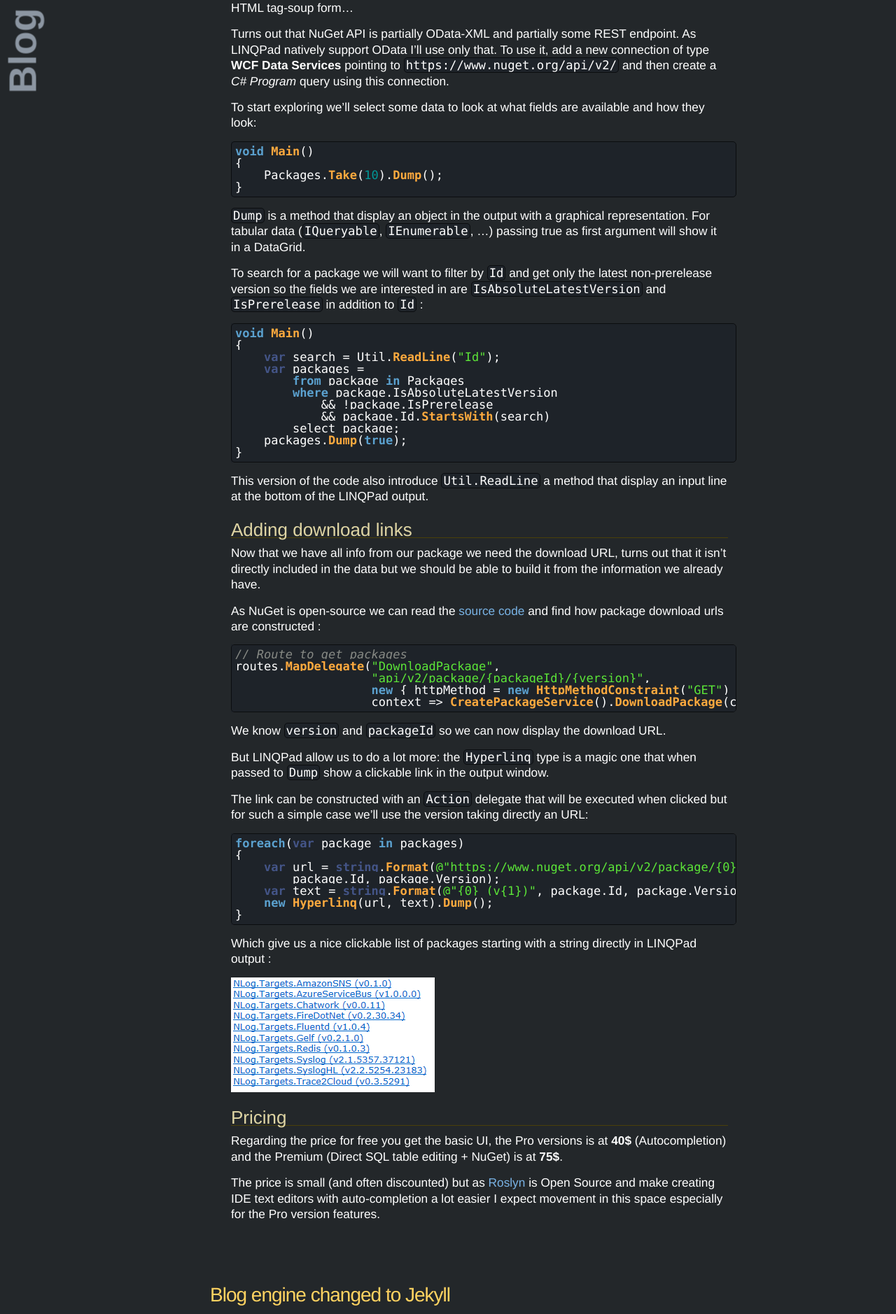
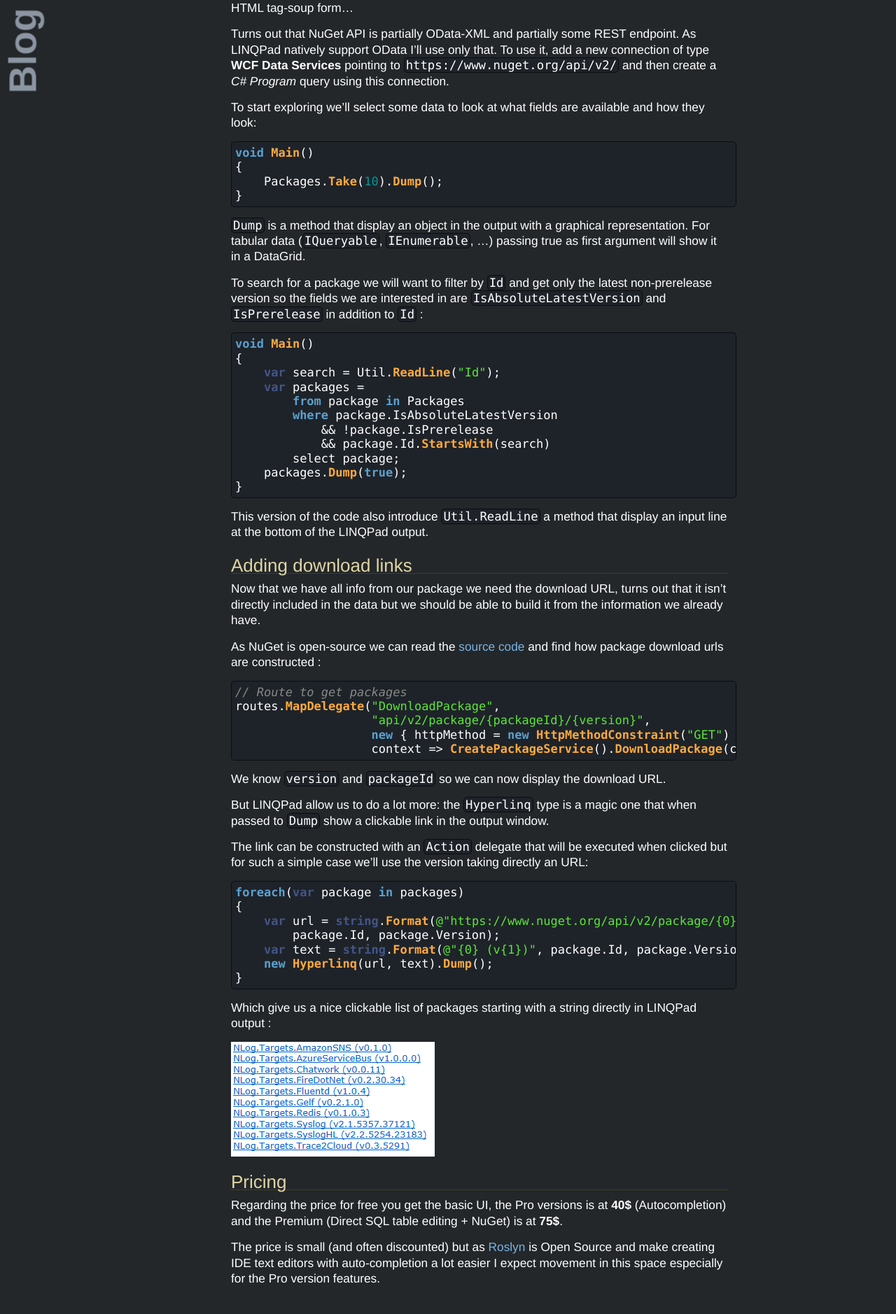
Before and after one commit to vbfox/blog, a Jekyll site: the page built from index.html, in a window 1280 px wide. Shown: the part 762-2640 px from the top of the page at 70% size. Built offline with Jekyll 4.4.1, drawn with Linux system fonts in a browser that asks for light colours; Markdown is read by kramdown in place of the engine named in the settings.

Commit message:
Better color & spacing for code

```diff
--- a/_sass/_base.scss
+++ b/_sass/_base.scss
@@ -171,7 +171,7 @@ pre {
 	padding: 5px;
 	margin: 6px 0;
     font-size: 0.9em;
-    line-height: 1em;
+    line-height: 1.2em;
     font-size: 17px;
     color: #B9BDB6;
 
--- a/_sass/_syntax-highlighting.scss
+++ b/_sass/_syntax-highlighting.scss
@@ -39,7 +39,7 @@
     .ni    { color: #800080 } // Name.Entity
     .ne    { color: #900; font-weight: bold } // Name.Exception
     .nf    { color: #ffaa3e; font-weight: bold } // Name.Function
-    .nn    { color: #555 } // Name.Namespace
+    .nn    { color: #AE81FF } // Name.Namespace
     .nt    { color: #5ba1cf } // Name.Tag
     .nv    { color: #ffaa3e } // Name.Variable
     .ow    { font-weight: bold } // Operator.Word
```
